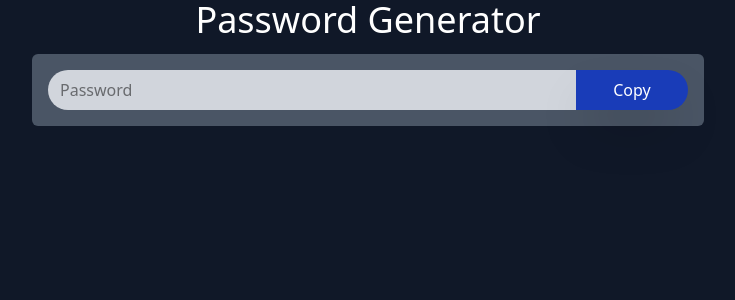
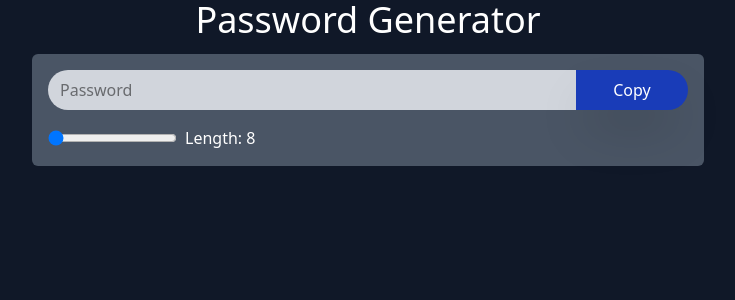
Before and after one commit to itspriyambhattacharya/react_password_generator_project, a React (Vite) app: page / in a window 1280 px wide. Shown: the top 300 px of the page, without its empty margins (272-1007 px from the left). Built offline with nearby package versions, Linux system fonts and the light colour scheme.

Commit message:
Refactor layout structure in App component for improved readability and organization

```diff
--- a/src/App.jsx
+++ b/src/App.jsx
@@ -32,7 +32,8 @@ function App() {
         <h1 className="text-2xl lg:text-4xl text-center">Password Generator</h1>
       </header>
       <main>
-        <div className="mt-3.5 mx-auto w-fit lg:min-w-2xl p-4 rounded-md bg-gray-600 flex justify-center">
+        <div className="mt-3.5 mx-auto w-fit lg:min-w-2xl p-4 rounded-md bg-gray-600 flex flex-col justify-center">
+          <div className="flex mb-4">
             <input
               type="text"
               name="passwordInp"
@@ -46,6 +47,22 @@ function App() {
               Copy
             </button>
           </div>
+          <div className="flex gap-2 text-white flex-wrap">
+            <input
+              type="range"
+              name="rangeInp"
+              id="rangeInp"
+              min={8}
+              max={50}
+              value={length}
+              className="cursor-pointer"
+              onChange={(e) => {
+                setLength(e.target.value);
+              }}
+            />
+            <label htmlFor="rangeInp">Length: {length}</label>
+          </div>
+        </div>
       </main>
     </>
   );
```
Lines whose indentation alone changed are shown as unchanged.
